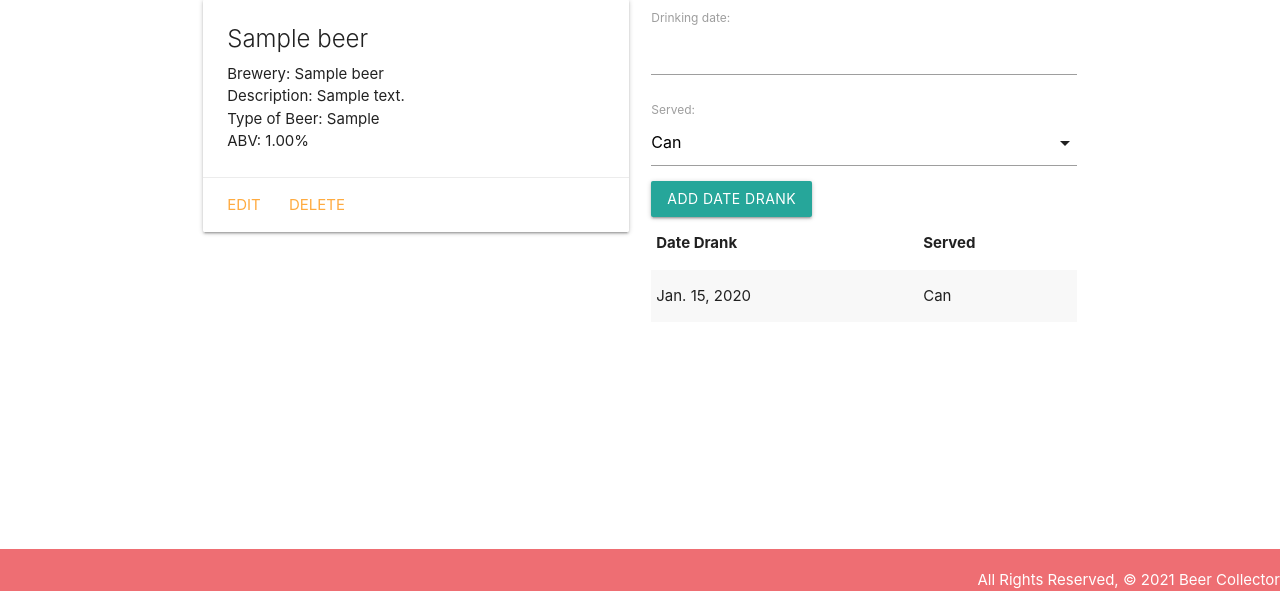
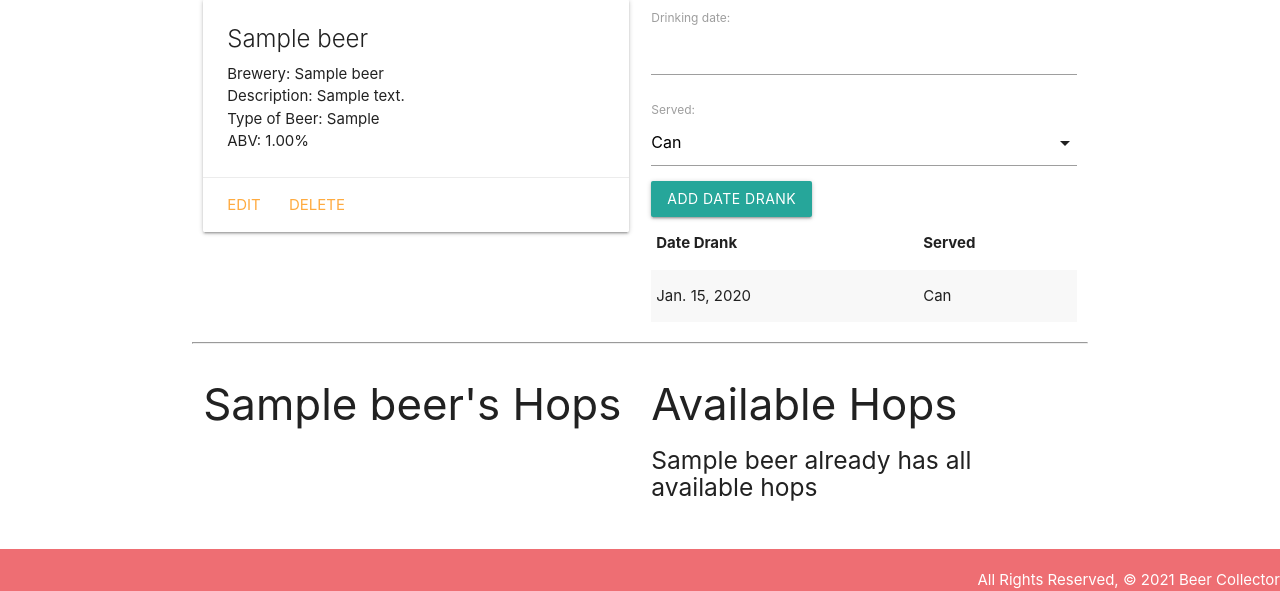
Before and after one commit to niladrisgithub/beercollection, a Django app: page /beers/1/ in a window 1280 px wide. Shown: the part 209-800 px from the top of the page. Run offline with Django 3.2, Linux system fonts and the light colour scheme; tables that the repository leaves empty hold one stand-in row (values such as "Sample post").

Commit message:
wip: M:M relationship

```diff
--- a/main_app/models.py
+++ b/main_app/models.py
@@ -10,12 +10,28 @@ SERVED = (
     ('G', 'Growler'),
 )
 
+
+class Hop(models.Model):
+    name: models.CharField(max_length=15)
+    characteristics: models.CharField(max_length=60)
+    alpha_acid: models.DecimalField(max_digits=5, decimal_places=2)
+    color: models.CharField(max_length=5, default='Green')
+
+
+    def __str__(self):
+        return self.name
+
+    def get_absolute_url(self):
+        return reverse('detail', kwargs={'hop_id': self.id})
+
 class Beer(models.Model):
     brewery_name = models.CharField(max_length=100)
     beer_name = models.CharField(max_length=100)
     description = models.TextField(max_length=250)
     type = models.CharField(max_length=15)
     abv = models.DecimalField(max_digits=5, decimal_places=2)
+    # add M:M relationship
+    hops = models.ManyToManyField(Hop)
 
     def __str__(self):
         return(self.beer_name)
@@ -24,17 +40,6 @@ class Beer(models.Model):
         return reverse('detail', kwargs={'beer_id': self.id})
 
 
-class Hop(models.Model):
-    name: models.CharField(max_length=20)
-    characteristics: models.CharField(max_length=50)
-    alpha_acid: models.DecimalField(max_digits=5, decimal_places=2)
-
-
-    def __str__(self):
-        return self.name
-
-    def get_absolute_url(self):
-        return reverse('detail', kwargs={'hop_id': self.id})
 
 
 class Drinking(models.Model):
--- a/main_app/templates/beers/detail.html
+++ b/main_app/templates/beers/detail.html
@@ -42,6 +42,50 @@
         </div>
     </div>
 
+    <hr>
+    <div class="row">
+        <div class="col s6">
+            <h3>{{ beer.beer_name }}'s Hops</h3>
+        {% if beer.hops.count %}
+            {% for hop in beer.hop.all %}
+                <div class="card">
+                    <div class="card-content">
+                        <span class="card-title">
+                            A <span style="color: {{hop.color}}">{{ hop.color }}</span> {{ hop.name }}
+                        </span>
+                    </div>
+                </div>
+            {% endfor %}
+        {% else %}
+            <h5>No Hops</h5>
+        {% endif %}
+        </div>
+
+        <div class="col s6">
+            <h3>Available Hops</h3>
+        {% if hops.count %}
+            {% for hop in hop.all %}
+                <div class="card">
+                    <div class="card-content">
+                        <span class="card-title">
+                            A <span style="color: {{hop.color}}">{{ hop.color }}</span>{{ hop.name }}
+                        </span>
+                    </div>
+                    <div class="card-action">
+                        <form action="" method="POST">
+                            {% csrf_token %}
+                            <button type="submit" class="btn">Add Hop</button>
+                        </form>
+                    </div>
+                </div>
+            {% endfor %}
+        {% else %}
+            <h5>{{ beer.beer_name }} already has all available hops</h5>
+        {% endif %}
+        </div>
+
+    </div>
+
     <script>
         // Constants
         const dateEl = document.getElementById('id_date');
```
Also changed, not shown: main_app/migrations/0004_beer_hops.py (added).
